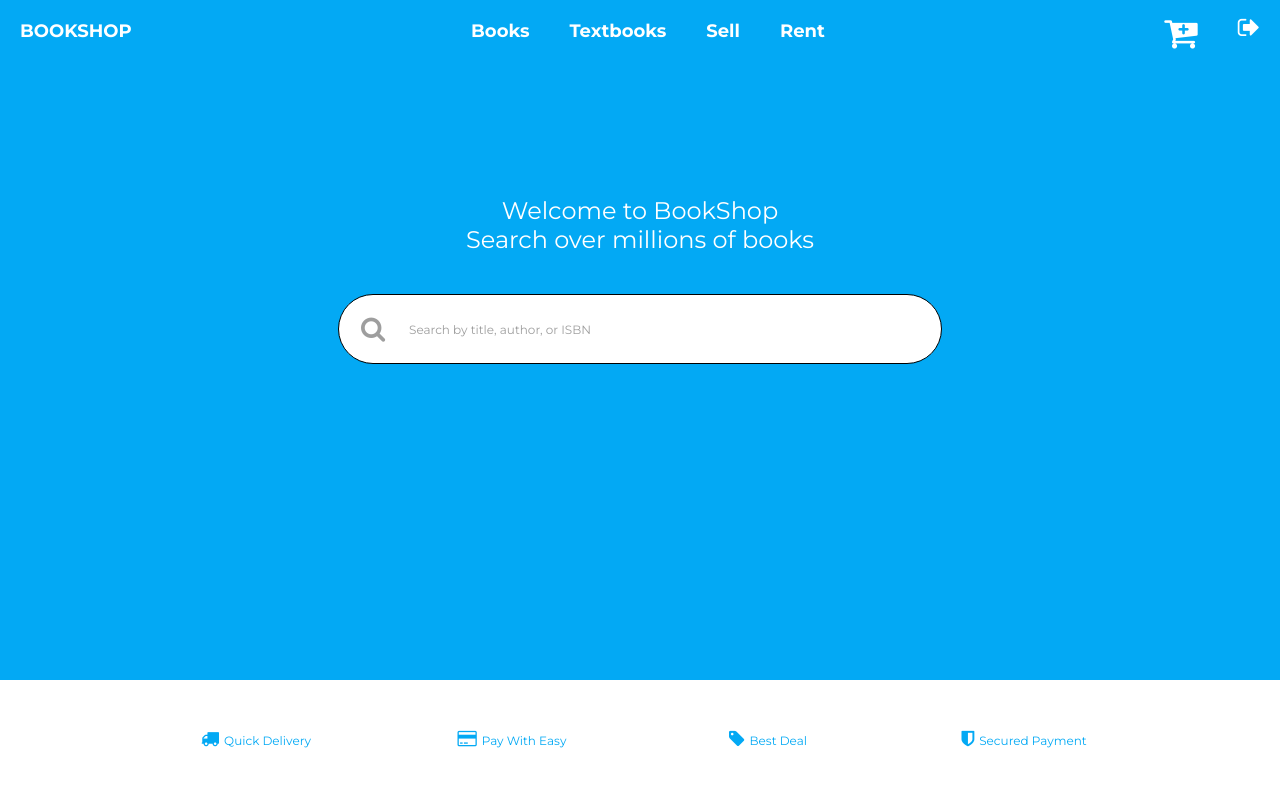
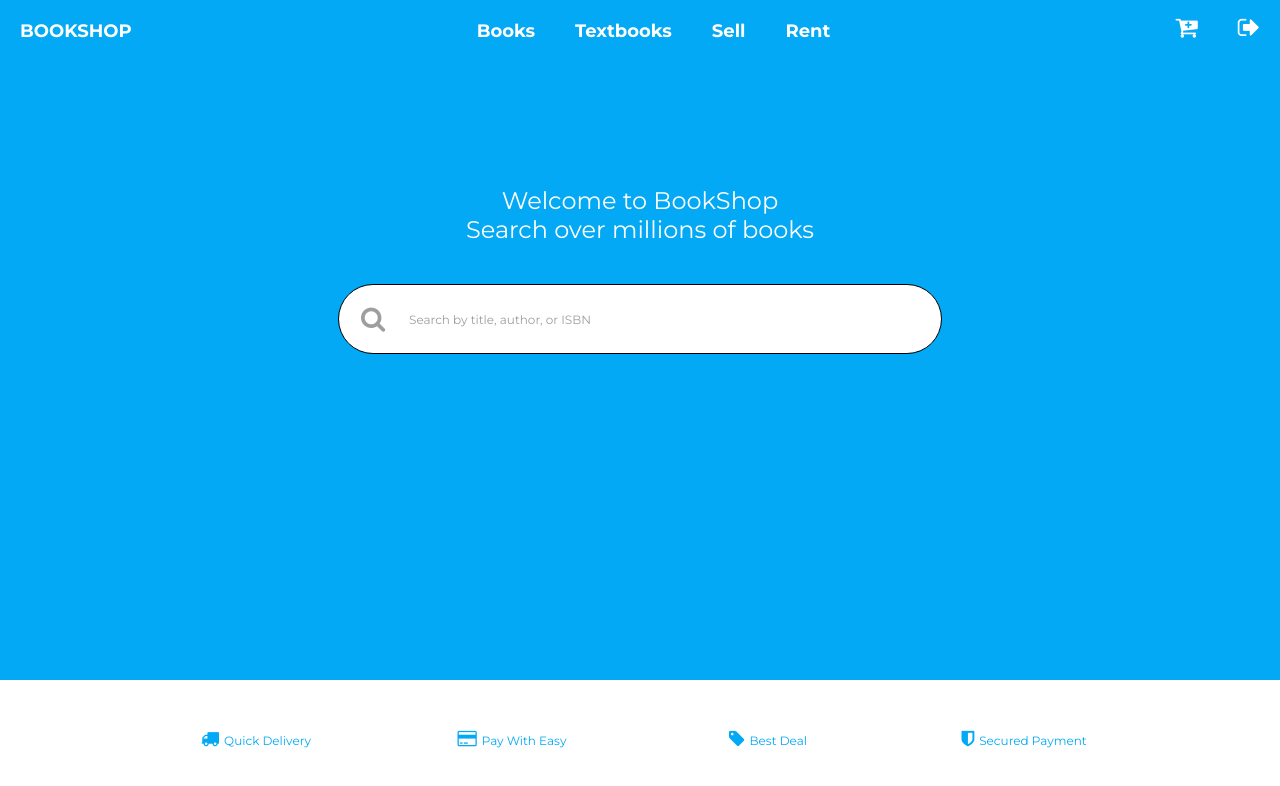
Before and after one commit to iamanishagarwal/BookShop, a React (Create React App) app in the folder client/: page / in a window 1280 px wide. Shown: the top 786 px of the page. Built offline with nearby package versions, Linux system fonts and the light colour scheme; no server answers.

Commit message:
fix: Redirect the user to CartDetailPage when cart icon is clicked

```diff
--- a/client/src/components/NavigationBar/NavigationBar.js
+++ b/client/src/components/NavigationBar/NavigationBar.js
@@ -72,7 +72,16 @@ class NavigationBar extends React.Component {
           <div className="nav-item nav-header">BOOKSHOP</div>
           {this.renderSearchBar()}
           <div className="nav-item">
-            <i className="fa fa-2x fa-cart-plus" />
+            <Link to="/user/cart">
+              <i
+                className="fa fa-2x fa-cart-plus"
+                style={
+                  this.props.pageName === "home"
+                    ? { color: "white" }
+                    : { color: "black" }
+                }
+              />
+            </Link>
           </div>
           <div className="nav-item">{this.renderAuth()}</div>
         </div>
```
